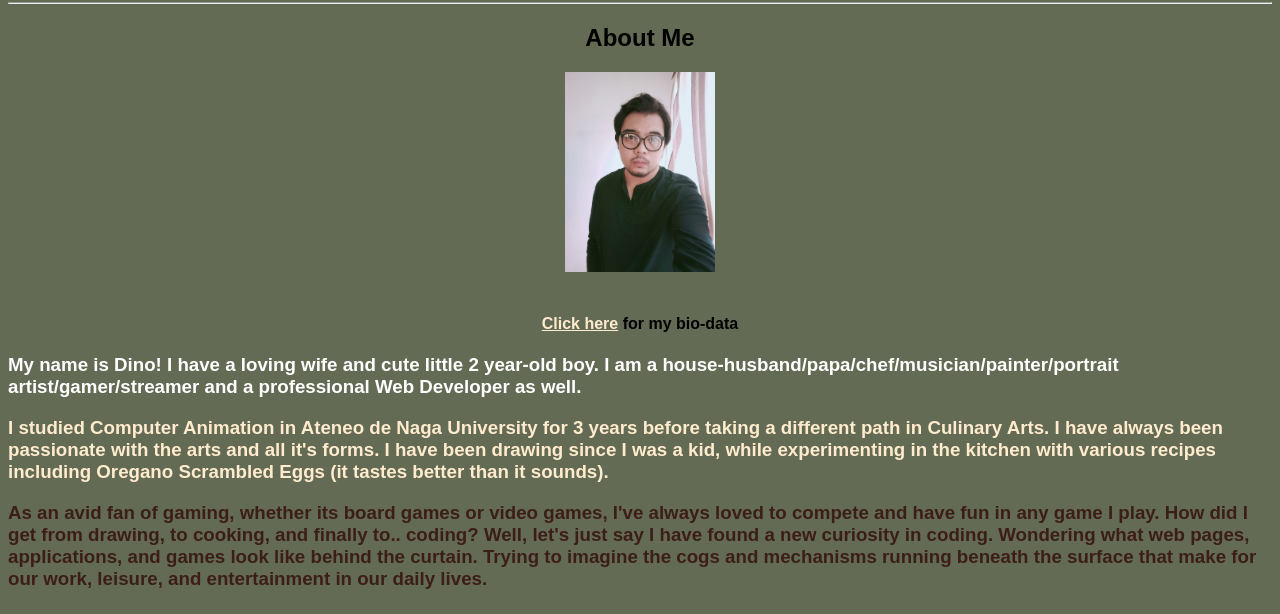
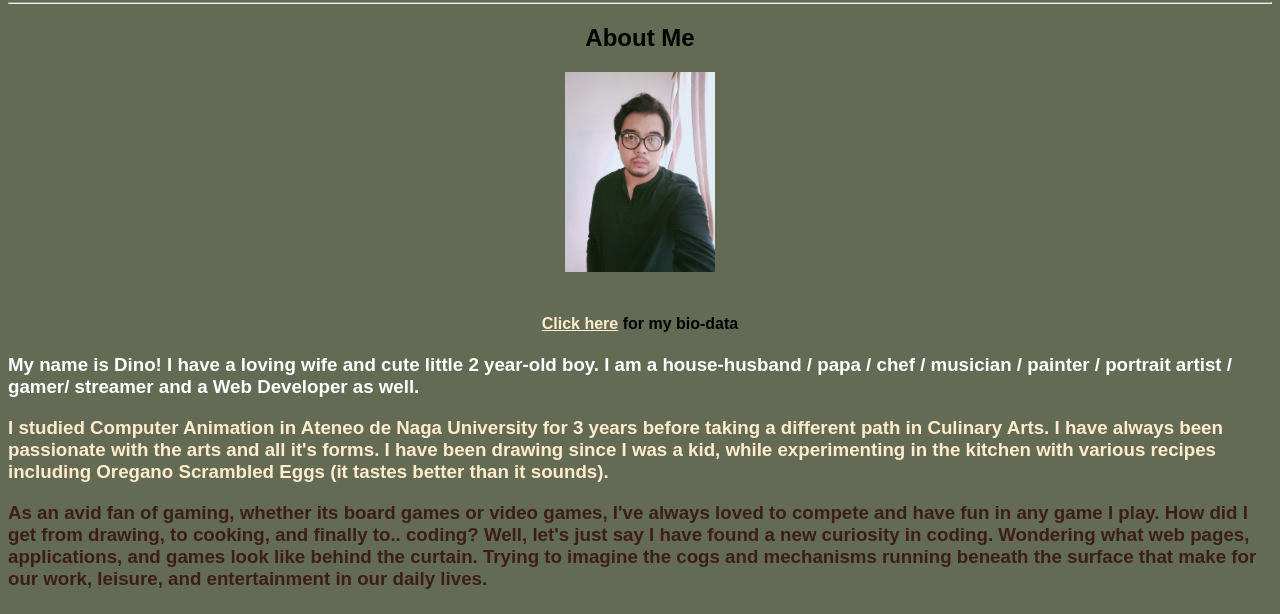
Before and after one commit to Gallaheim/My-online-resume, a plain HTML site: page index.html in a window 1280 px wide. Shown: the part 186-800 px from the top of the page. Drawn offline with Linux system fonts and the light colour scheme.

Commit message:
Add files via upload

```diff
--- a/index.html
+++ b/index.html
@@ -20,7 +20,7 @@
     <h4 class="biolink"><a id="link" href="./public/about.html">Click here</a> for my bio-data</h4>
     <h3 class="intro">
       <p>My name is Dino! I have a loving wife and cute little 2 year-old boy.
-        I am a house-husband/papa/chef/musician/painter/portrait artist/gamer/streamer and a professional Web Developer as well.</p>
+        I am a house-husband / papa / chef / musician / painter / portrait artist / gamer/ streamer and a Web Developer as well.</p>
 
     <h3 class="intro2">
       <p>I studied Computer Animation in Ateneo de Naga University for 3 years before taking a different path in Culinary Arts.
```
